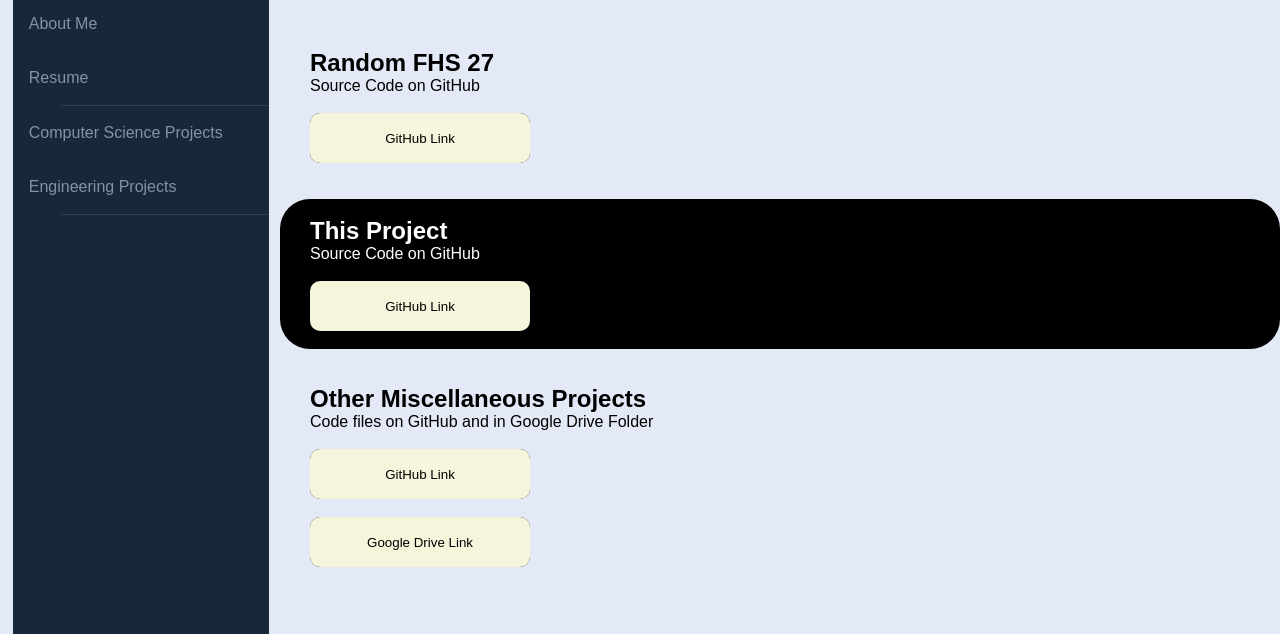
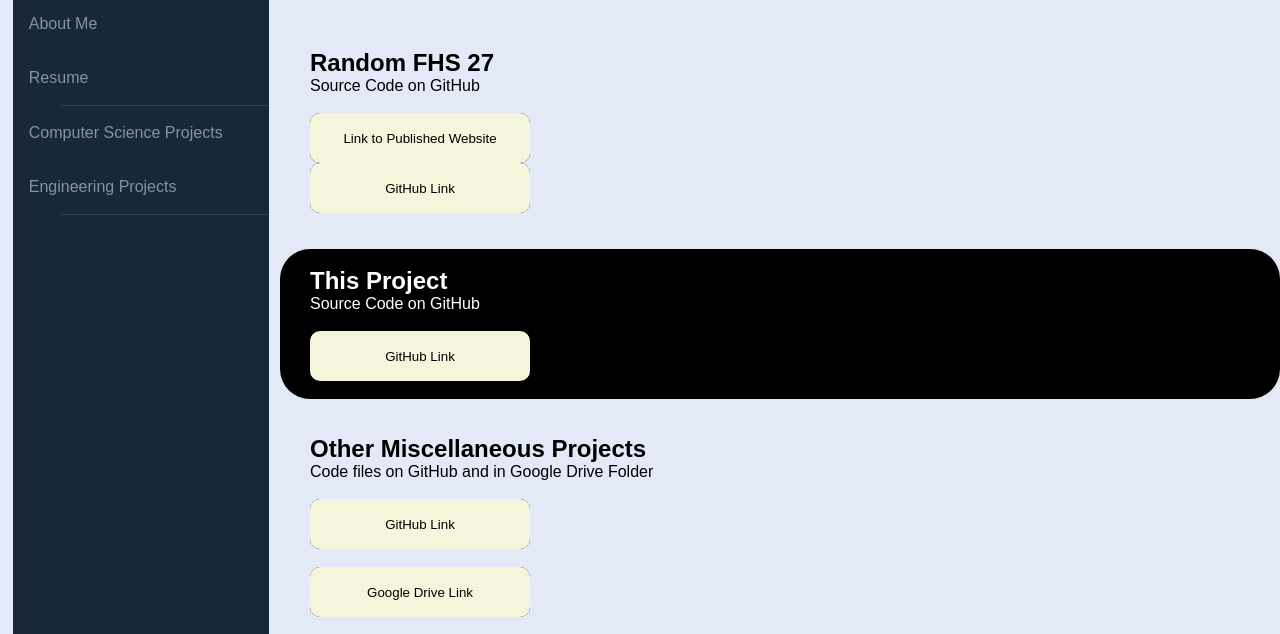
Before and after one commit to shasankbonthu/resume, a plain HTML site: page computer_science_projects.html in a window 1280 px wide. Shown: the part 96-730 px from the top of the page. Drawn offline with Linux system fonts and the light colour scheme.

Commit message:
Update computer_science_projects.html

```diff
--- a/computer_science_projects.html
+++ b/computer_science_projects.html
@@ -49,6 +49,9 @@
         <p>Source Code on GitHub</p>
       </div>
       <br>
+        <div class="margincs2">
+        <a href="randomfhs27.netlify.app" target="_blank"><button class="glow-on-hover" type="button">Link to Published Website</button></a>
+      </div>
       <div class="margincs2">
         <a href="https://github.com/thebonthucode/randomfhs27" target="_blank"><button class="glow-on-hover" type="button">GitHub Link</button></a>
       </div>
```
